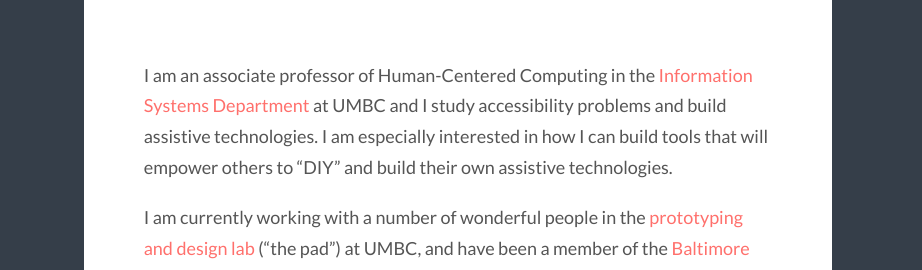
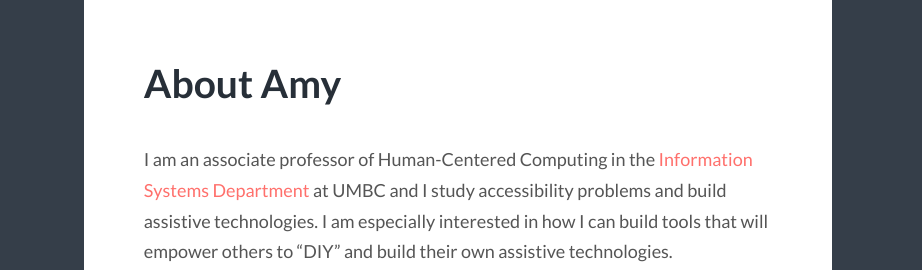
Before and after one commit to amyhurst/amyhurst.github.io, a plain HTML site: page index.html in a window 1280 px wide. Shown: the top 270 px of the page, 358-1280 px from the left. Drawn offline with Linux system fonts and the light colour scheme.

Commit message:
Added header to About Amy Page.

```diff
--- a/index.html
+++ b/index.html
@@ -61,7 +61,9 @@
 
 
 <article id="post-2" class="post-2 page type-page status-publish hentry">
-
+	<header class="entry-header">
+		<h1 class="entry-title">About Amy</h1>
+	</header><!-- .entry-header -->
 	<div class="entry-content">
 		<p>I am an associate professor of Human-Centered Computing in the <a href="http://is.umbc.edu/">Information Systems Department</a> at UMBC and I study accessibility problems and build assistive technologies. I am especially interested in how I can build tools that will empower others to &#8220;DIY&#8221; and build their own assistive technologies.</p>
 <p>I am currently working with a number of wonderful people in the <a href="http://umbcpad.com">prototyping and design lab</a> (&#8220;the pad&#8221;) at UMBC, and have been a member of the <a href="http://baltimorenode.org/">Baltimore Node</a> hackerspace since 2010.</p>
```
